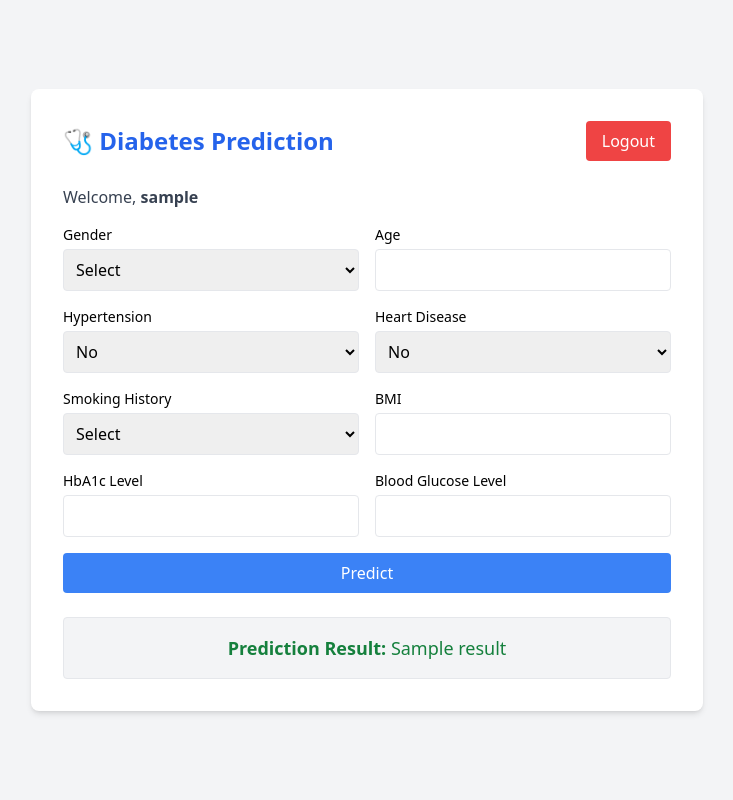
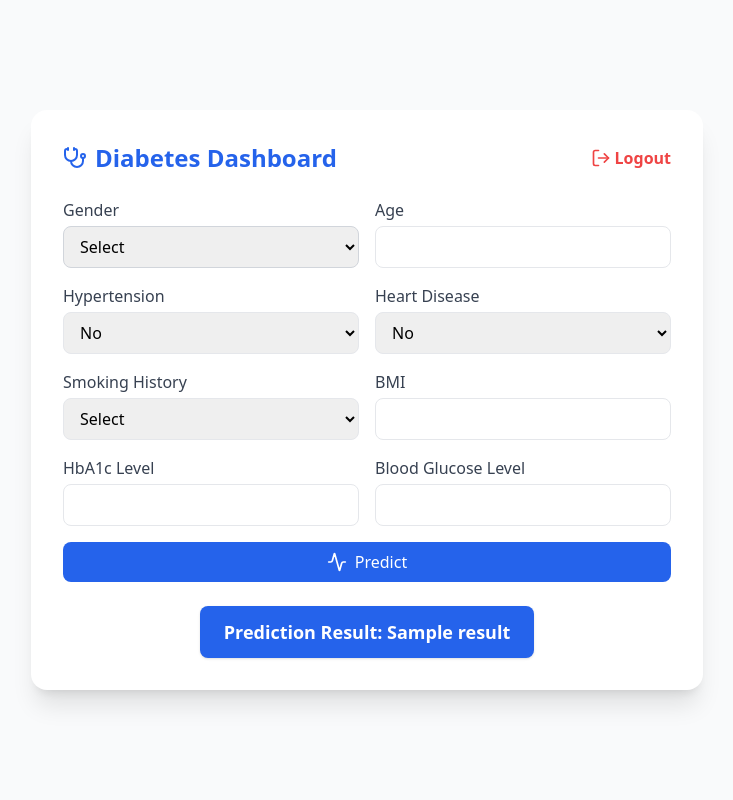
Before and after one commit to chaitanyakurmala/Diabeties_Prediction_WebApp, a Python web app: template templates/dashboard.html in a window 1280 px wide. Shown: the whole page, without its empty margins (273-1006 px from the left). Run offline with Jinja, Linux system fonts and the light colour scheme; the template is opened without the code that fills it: most values are stand-ins (such as "Sample title", 1, 10 or a date in 2020); some libraries are stand-ins or nearby versions.

Commit message:
Updated_Code

```diff
--- a/templates/dashboard.html
+++ b/templates/dashboard.html
@@ -1,87 +1,102 @@
 <!DOCTYPE html>
 <html lang="en">
 <head>
-  <meta charset="UTF-8" />
-  <title>Dashboard | Diabetes Prediction</title>
-  <meta name="viewport" content="width=device-width, initial-scale=1.0" />
+  <meta charset="UTF-8">
+  <title>Dashboard - Diabetes Prediction</title>
   <script src="https://cdn.tailwindcss.com"></script>
+  <script src="https://unpkg.com/lucide@latest"></script>
 </head>
-<body class="bg-gray-100 min-h-screen flex items-center justify-center font-sans">
-  <div class="bg-white p-8 rounded-lg shadow-md w-full max-w-2xl">
-    <!-- Header -->
+<body class="bg-gray-50 min-h-screen flex items-center justify-center p-6">
+  <div class="bg-white shadow-xl rounded-2xl p-8 w-full max-w-2xl">
     <div class="flex justify-between items-center mb-6">
-      <h2 class="text-2xl font-bold text-blue-600">🩺 Diabetes Prediction</h2>
-      <form action="/logout" method="POST">
-        <button type="submit" class="bg-red-500 text-white px-4 py-2 rounded hover:bg-red-600">
-          Logout
-        </button>
-      </form>
+      <h1 class="text-2xl font-bold text-blue-600 flex items-center gap-2">
+        <i data-lucide="stethoscope" class="w-6 h-6"></i>
+        Diabetes Dashboard
+      </h1>
+      <a href="{{ url_for('logout') }}"
+         class="flex items-center gap-1 text-red-500 hover:text-red-700 font-semibold">
+        <i data-lucide="log-out" class="w-5 h-5"></i> Logout
+      </a>
     </div>
 
-    <p class="mb-4 text-gray-700">Welcome, <strong>{{ username }}</strong></p>
-
-    <!-- Form -->
-    <form method="POST" action="/predict" class="space-y-4">
-      <div class="grid grid-cols-2 gap-4">
+    <form method="POST" class="grid grid-cols-1 md:grid-cols-2 gap-4">
       <div>
-          <label class="block text-sm font-medium">Gender</label>
-          <select name="gender" required class="w-full mt-1 p-2 border rounded">
+        <label class="text-gray-700 font-medium mb-1 block">Gender</label>
+        <select name="gender" class="w-full border border-gray-300 rounded-lg px-3 py-2">
           <option value="">Select</option>
-            <option value="Male">Male</option>
-            <option value="Female">Female</option>
-            <option value="Other">Other</option>
+          <option value="male">Male</option>
+          <option value="female">Female</option>
         </select>
       </div>
+
       <div>
-          <label class="block text-sm font-medium">Age</label>
-          <input type="number" name="age" required class="w-full mt-1 p-2 border rounded" />
+        <label class="text-gray-700 font-medium mb-1 block">Age</label>
+        <input type="number" name="age" class="w-full border rounded-lg px-3 py-2" required>
       </div>
+
       <div>
-          <label class="block text-sm font-medium">Hypertension</label>
-          <select name="hypertension" required class="w-full mt-1 p-2 border rounded">
+        <label class="text-gray-700 font-medium mb-1 block">Hypertension</label>
+        <select name="hypertension" class="w-full border rounded-lg px-3 py-2">
           <option value="0">No</option>
           <option value="1">Yes</option>
         </select>
       </div>
+
       <div>
-          <label class="block text-sm font-medium">Heart Disease</label>
-          <select name="heart_disease" required class="w-full mt-1 p-2 border rounded">
+        <label class="text-gray-700 font-medium mb-1 block">Heart Disease</label>
+        <select name="heart_disease" class="w-full border rounded-lg px-3 py-2">
           <option value="0">No</option>
           <option value="1">Yes</option>
         </select>
       </div>
+
       <div>
-          <label class="block text-sm font-medium">Smoking History</label>
-          <select name="smoking_history" required class="w-full mt-1 p-2 border rounded">
+        <label class="text-gray-700 font-medium mb-1 block">Smoking History</label>
+        <select name="smoking_history" class="w-full border rounded-lg px-3 py-2">
           <option value="">Select</option>
           <option value="never">Never</option>
           <option value="former">Former</option>
           <option value="current">Current</option>
-            <option value="not current">Not current</option>
-            <option value="No Info">No Info</option>
+          <option value="not current">Not Current</option>
+          <option value="ever">Ever</option>
+          <option value="unknown">Unknown</option>
         </select>
       </div>
+
       <div>
-          <label class="block text-sm font-medium">BMI</label>
-          <input type="number" step="0.1" name="bmi" required class="w-full mt-1 p-2 border rounded" />
+        <label class="text-gray-700 font-medium mb-1 block">BMI</label>
+        <input type="number" step="0.1" name="bmi" class="w-full border rounded-lg px-3 py-2" required>
       </div>
+
       <div>
-          <label class="block text-sm font-medium">HbA1c Level</label>
-          <input type="number" step="0.1" name="HbA1c_level" required class="w-full mt-1 p-2 border rounded" />
+        <label class="text-gray-700 font-medium mb-1 block">HbA1c Level</label>
+        <input type="number" step="0.1" name="hba1c" class="w-full border rounded-lg px-3 py-2" required>
       </div>
+
       <div>
-          <label class="block text-sm font-medium">Blood Glucose Level</label>
-          <input type="number" name="blood_glucose_level" required class="w-full mt-1 p-2 border rounded" />
+        <label class="text-gray-700 font-medium mb-1 block">Blood Glucose Level</label>
+        <input type="number" step="0.1" name="glucose" class="w-full border rounded-lg px-3 py-2" required>
       </div>
+
+      <div class="md:col-span-2">
+        <button type="submit"
+          class="w-full flex justify-center items-center gap-2 bg-blue-600 text-white py-2 px-4 rounded-lg hover:bg-blue-700 transition">
+          <i data-lucide="activity" class="w-5 h-5"></i> Predict
+        </button>
       </div>
-      <button type="submit" class="w-full bg-blue-500 text-white py-2 rounded hover:bg-blue-600">Predict</button>
     </form>
 
     {% if result %}
-      <div class="mt-6 p-4 bg-gray-100 border rounded text-center text-lg text-green-700">
-        <strong>Prediction Result:</strong> {{ result }}
+    <div class="mt-6 text-center">
+      <p class="text-lg font-semibold text-white bg-blue-600 px-6 py-3 rounded-lg inline-block shadow">
+        Prediction Result: {{ result }}
+      </p>
     </div>
     {% endif %}
   </div>
+
+  <script>
+    lucide.createIcons();
+  </script>
 </body>
 </html>
```
Also changed, not shown: app.py (+64 -82 lines), 1 other file. Lines whose indentation alone changed are shown as unchanged.
